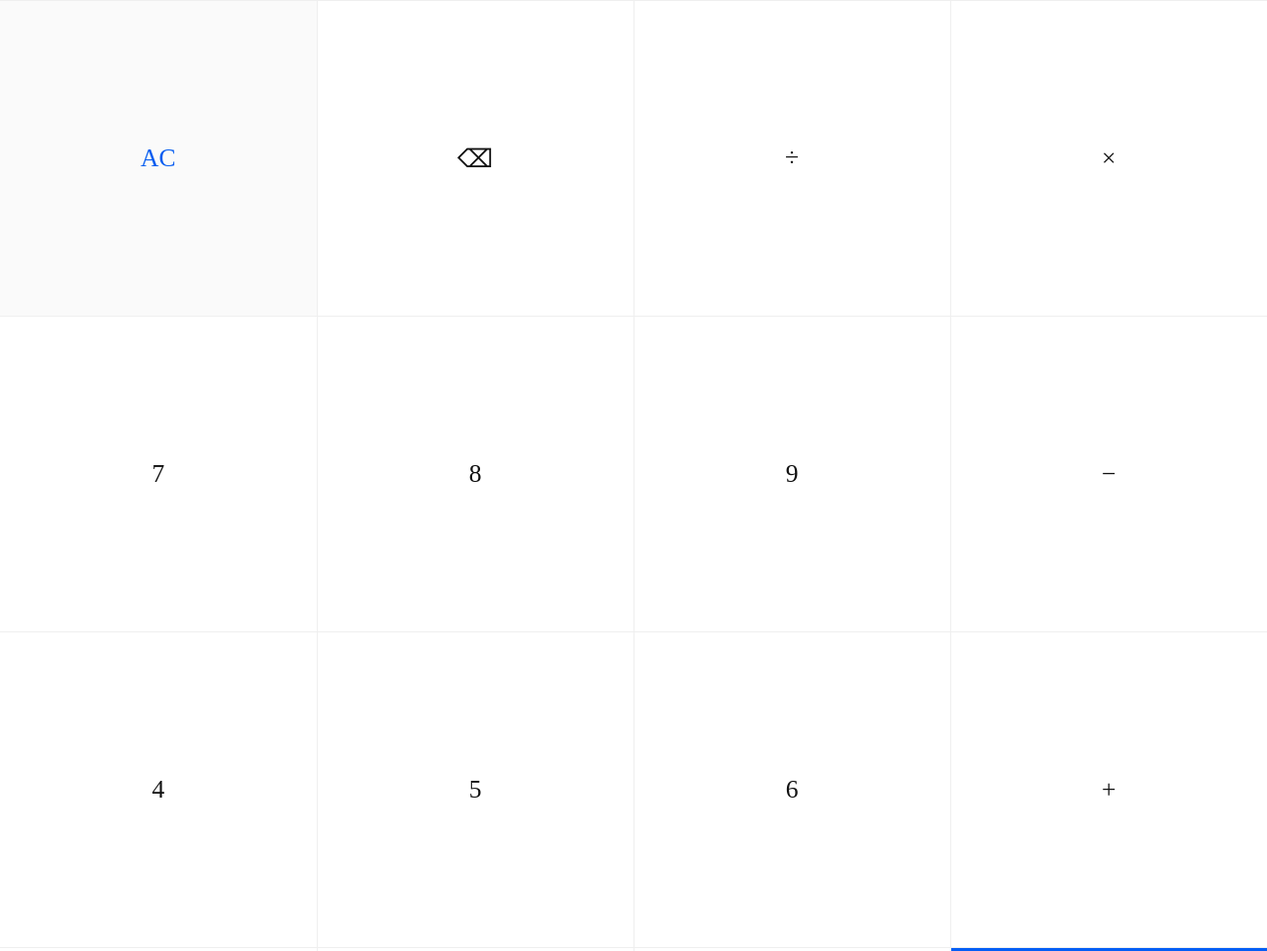
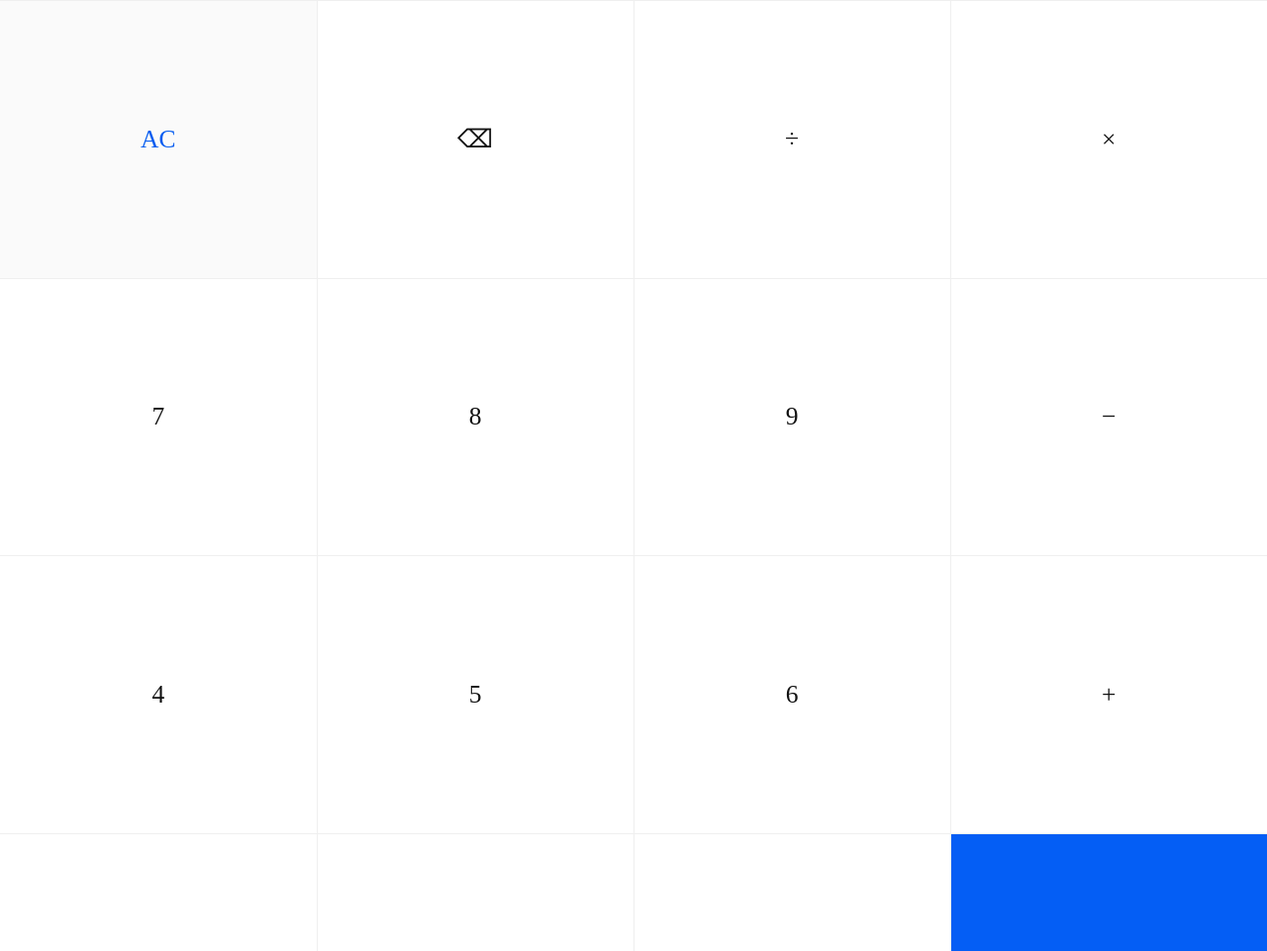
Before and after one commit to ExTEnS10N/calc, a plain HTML site: page index.html in a window 1280 px wide. Shown: the top 961 px of the page at 99% size. Drawn offline with Linux system fonts and the light colour scheme.

Commit message:
fix keyboard was too high

```diff
--- a/index.css
+++ b/index.css
@@ -109,7 +109,7 @@ body{
 .keyboard tr{
   min-height: 1em;
   max-height: 100px;
-  height: calc(25vw - 1px);
+  height: calc(22vw - 1px);
 }
 .keyboard td{
   background-color: var(--color-bg-plain);
```
